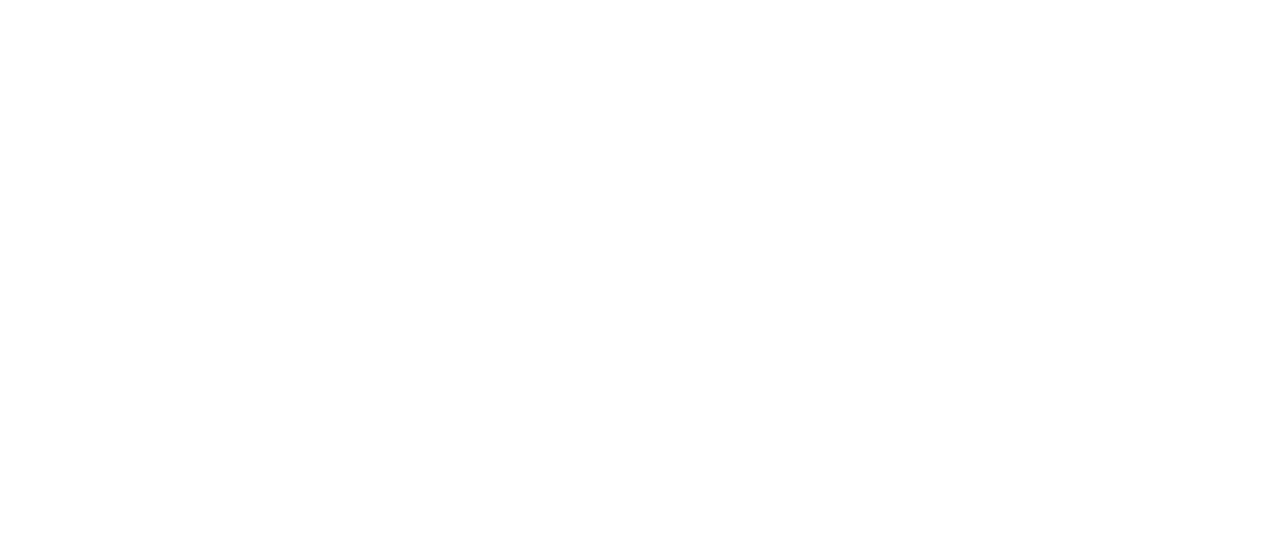
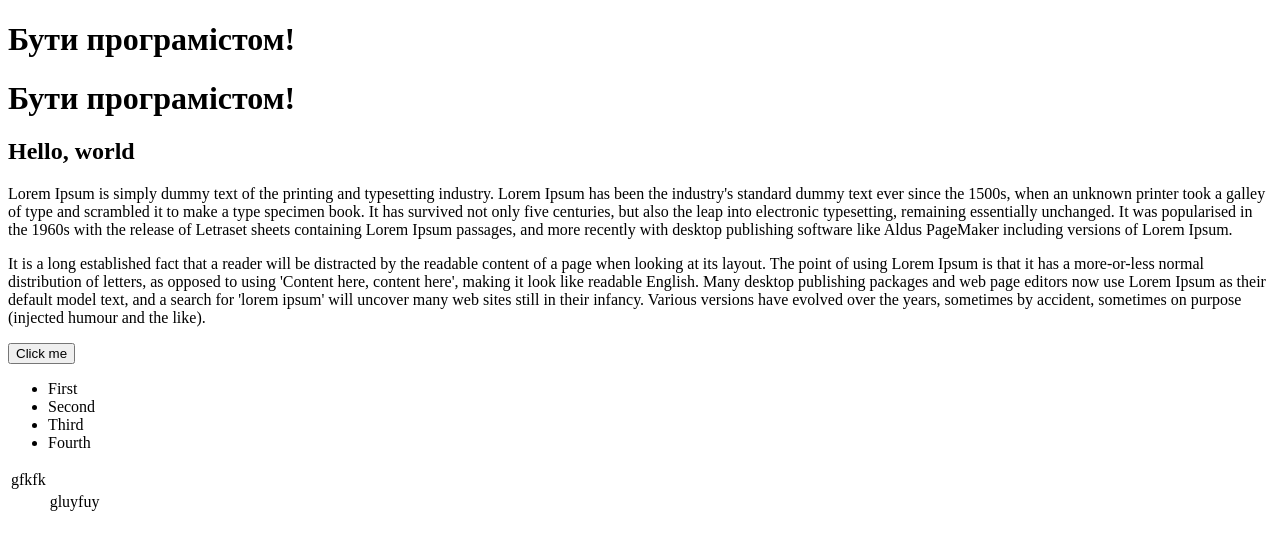
Before and after one commit to DariiaSliusar/jquery, a plain HTML site: page index.html in a window 1280 px wide. Drawn offline with nearby package versions, Linux system fonts and the light colour scheme.

Commit message:
second commit

```diff
--- a/index.html
+++ b/index.html
@@ -4,8 +4,31 @@
     <meta charset="UTF-8">
     <meta name="viewport" content="width=device-width, initial-scale=1.0">
     <title>Document</title>
+    <script src="https://ajax.googleapis.com/ajax/libs/jquery/1.12.4/jquery.min.js"></script>
+    <script src="./script.js"></script>
 </head>
 <body>
-
+    <h1 class="first" data-id="22" data-name="Name">Бути програмістом!</h1>
+    <h1 id="second">Бути програмістом!</h1>
+    <h2 class="hello" title="test-word">Hello, world</h2>
+    <p>Lorem Ipsum is simply dummy text of the printing and typesetting industry. Lorem Ipsum has been the industry's standard dummy text ever since the 1500s, when an unknown printer took a galley of type and scrambled it to make a type specimen book. It has survived not only five centuries, but also the leap into electronic typesetting, remaining essentially unchanged. It was popularised in the 1960s with the release of Letraset sheets containing Lorem Ipsum passages, and more recently with desktop publishing software like Aldus PageMaker including versions of Lorem Ipsum.</p>
+    <p>It is a long established fact that a reader will be distracted by the readable content of a page when looking at its layout. The point of using Lorem Ipsum is that it has a more-or-less normal distribution of letters, as opposed to using 'Content here, content here', making it look like readable English. Many desktop publishing packages and web page editors now use Lorem Ipsum as their default model text, and a search for 'lorem ipsum' will uncover many web sites still in their infancy. Various versions have evolved over the years, sometimes by accident, sometimes on purpose (injected humour and the like).</p>
+    <button>Click me</button>
+    <ul>
+        <li><span>First</span></li>
+        <li>Second</li>
+        <li>Third</li>
+        <li>Fourth</li>
+    </ul>
+    <table>
+        <tr>
+            <td>gfkfk</td>
+            <td></td>
+        </tr>
+        <tr>
+            <td></td>
+            <td>gluyfuy</td>
+        </tr>
+    </table>
 </body>
 </html>
--- /dev/null
+++ b/script.js
@@ -0,0 +1,48 @@
+// jQuery(document).ready(function () {
+//     $('h1').css({ 'color': 'red' });
+// });
+
+jQuery(function () {
+    // // tag, class, id
+    // // $('h1').css({ 'color': 'red' });
+    // $('.first').css({ 'color': 'red' });
+    // $('#second').css({ 'color': 'red' });
+
+    // var id = $('h1').data('id');
+    // data-(id) .data();
+    // alert(id);
+
+
+    // Attributes
+
+    // $('h2[title="test-word"]').css({ 'color': 'red' });
+    // $('h2[title|="test-word"]').css({ 'color': 'red' });
+    // $('h2[title*="test-word"]').css({ 'color': 'red' });
+    // $('h2[title!="test-word"]').css({ 'color': 'red' });
+    // $('h2[title$="word"]').css({ 'color': 'red' });
+    // $('h1, h2').css({ 'color': 'red' });
+    // $('ul li:even').css({ 'color': 'red' });
+    // $('ul li:first').css({ 'color': 'red' });
+    // $('ul li:odd').css({ 'color': 'red' });
+    // $('ul li:nth-child(3)').css({ 'color': 'red' });
+
+    // :contains(), :empty(), :parent, :has.
+
+    // $('h1:contains("Бути")').css({ 'color': 'red' });
+    // $('ul li:has(\"span\")').css({ 'color': 'red' });
+    // $('ul li:parent').css({ 'color': 'red' });
+    // $('table tr td:parent').css({ 'background': 'red' });
+    // $('table tr td:empty').css({ 'background': 'red' });
+
+    // console.log(id);
+
+    // click()
+
+    // $('button').click(function () {
+    //     alert('test');
+    // });
+
+    $('button').on('click',function () {
+        alert('test');
+    });
+});
```
